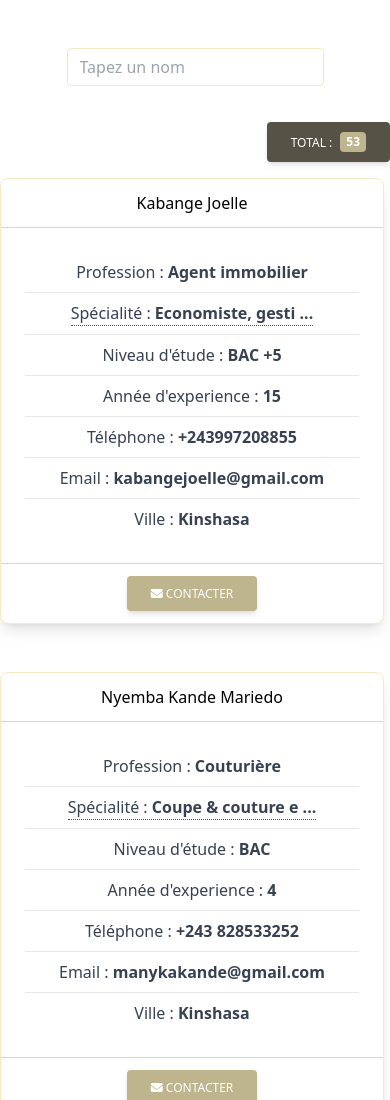
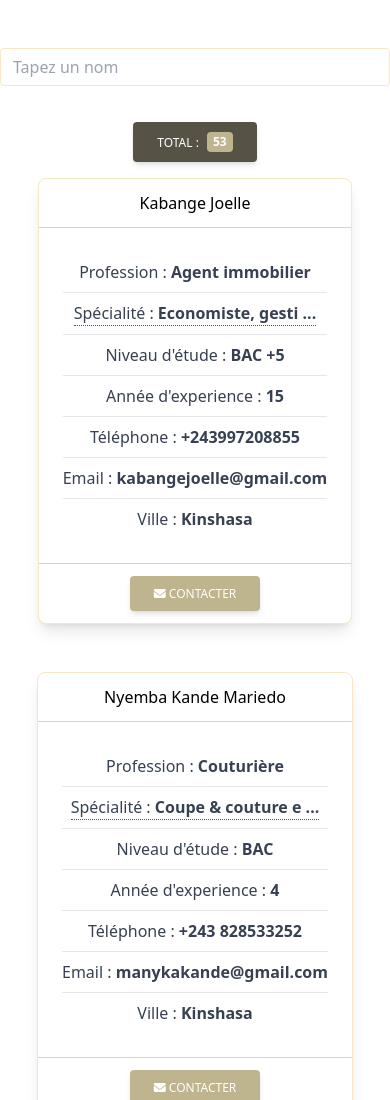
Before and after one commit to Duorly/Sunga, a plain HTML site: page index.html in a window 390 px wide. Shown: the top 1100 px of the page. Drawn offline with nearby package versions, Linux system fonts and the light colour scheme.

Commit message:
Fix responsive bug

```diff
--- a/index.html
+++ b/index.html
@@ -55,8 +55,8 @@
 
     <div id="app" class="container mx-auto mt-7">
 
-        <div class="flex justify-center">
-            <div class="my-5 xl:w-full">
+        <div class="flex md:justify-center justify-between">
+            <div class="my-5 w-full">
                 <div class="input-group relative flex flex-wrap items-stretch w-full mb-4">
                     <input type="search" @input="search" v-model="searchQuery"
                         class="form-control relative flex-auto min-w-0 block w-full px-3 py-1.5 text-base font-normal text-gray-700 bg-white bg-clip-padding border border-solid border-[#f7e8c3] rounded transition ease-in-out m-0 focus:text-gray-700 focus:bg-white focus:border-[#565245] focus:outline-none"
@@ -68,7 +68,7 @@
 
 
 
-        <div class="flex space-x-2 justify-end">
+        <div class="flex space-x-2 lg:justify-end justify-center">
             <button type="button" class="inline-block px-6 py-2.5 bg-[#565245] text-white font-medium text-xs leading-tight uppercase rounded shadow-md hover:bg-[#beb48d] hover:shadow-lg focus:bg-[#beb48d] focus:shadow-lg focus:outline-none focus:ring-0 active:bg-[#beb48d] active:shadow-lg transition duration-150 ease-in-out flex items-center">
                 Total :
               <span class="inline-block py-1 px-1.5 leading-none text-center whitespace-nowrap align-baseline font-bold bg-[#beb48d] text-white rounded ml-2">{{ results.length == 0 ? profiles.length : results.length }}</span>
@@ -78,7 +78,7 @@
 
         <div v-if="results.length > 0" class="grid md:grid-cols-2 gap-4 sm:grid-cols-1 lg:grid-cols-3 xl:grid-cols-4">
 
-            <div v-for="(profile, i) in results" :key="i">
+            <div class="mx-auto" v-for="(profile, i) in results" :key="i">
 
                 <div class="my-4">
                     <div class="block rounded-lg shadow-lg bg-white max-w-sm text-center border border-[#f7e8c3]">
@@ -147,7 +147,7 @@
         </div>
         <div class="flex justify-center" v-else-if="results.length == 0 && searchQuery != null">
 
-            <div class="w-1/3">
+            <div class="md:w-1/3 w-100">
                 <img src="not_found.svg" alt="">
                 <br>
                 <div class="text-center font-sans">
@@ -157,8 +157,8 @@
 
 
         </div>
-        <div v-else class="mx-auto grid md:grid-cols-2 gap-4 sm:grid-cols-1 lg:grid-cols-3 xl:grid-cols-4">
-            <div v-for="(profile, i) in profiles" :key="i">
+        <div v-else class="grid md:grid-cols-2 gap-4 sm:grid-cols-1 lg:grid-cols-3 xl:grid-cols-4">
+            <div class="mx-auto" v-for="(profile, i) in profiles" :key="i">
 
                 <div class="my-4">
                     <div class="block rounded-lg shadow-lg bg-white max-w-sm text-center border border-[#f7e8c3]">
```
